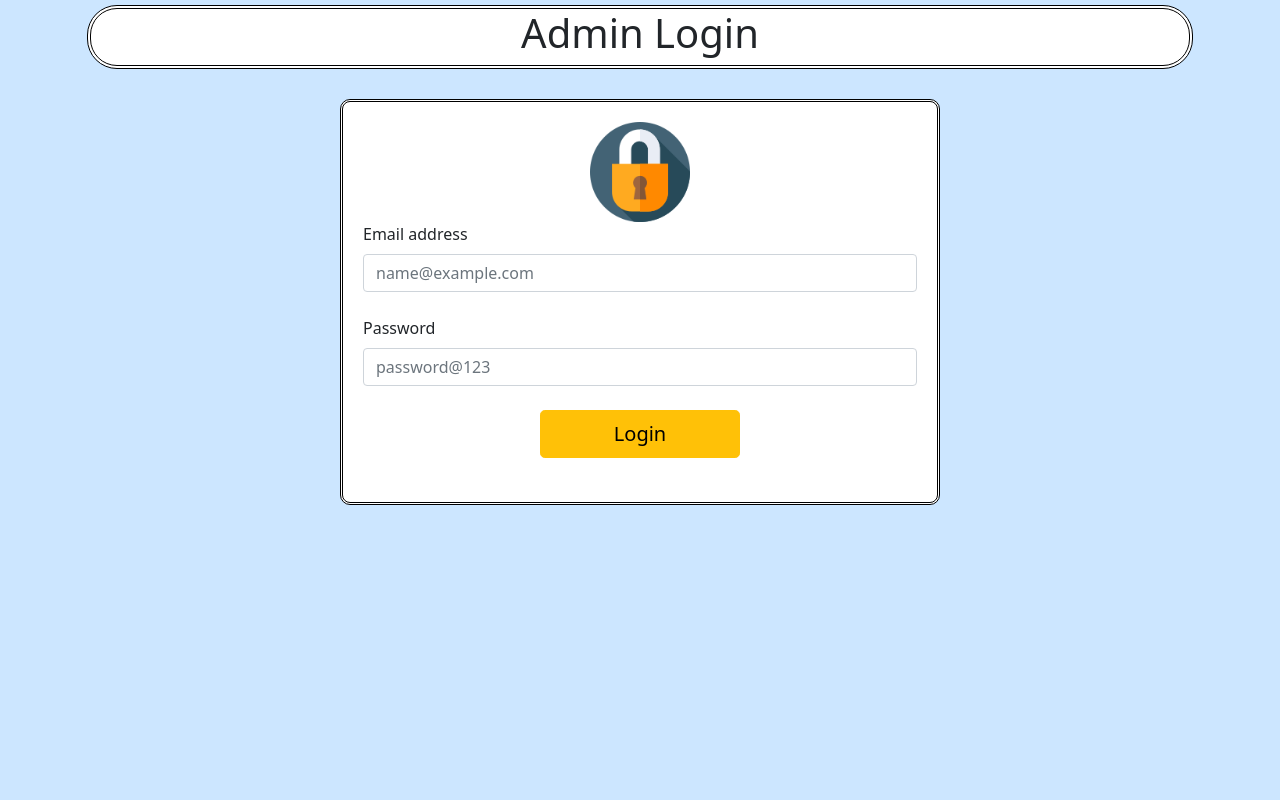
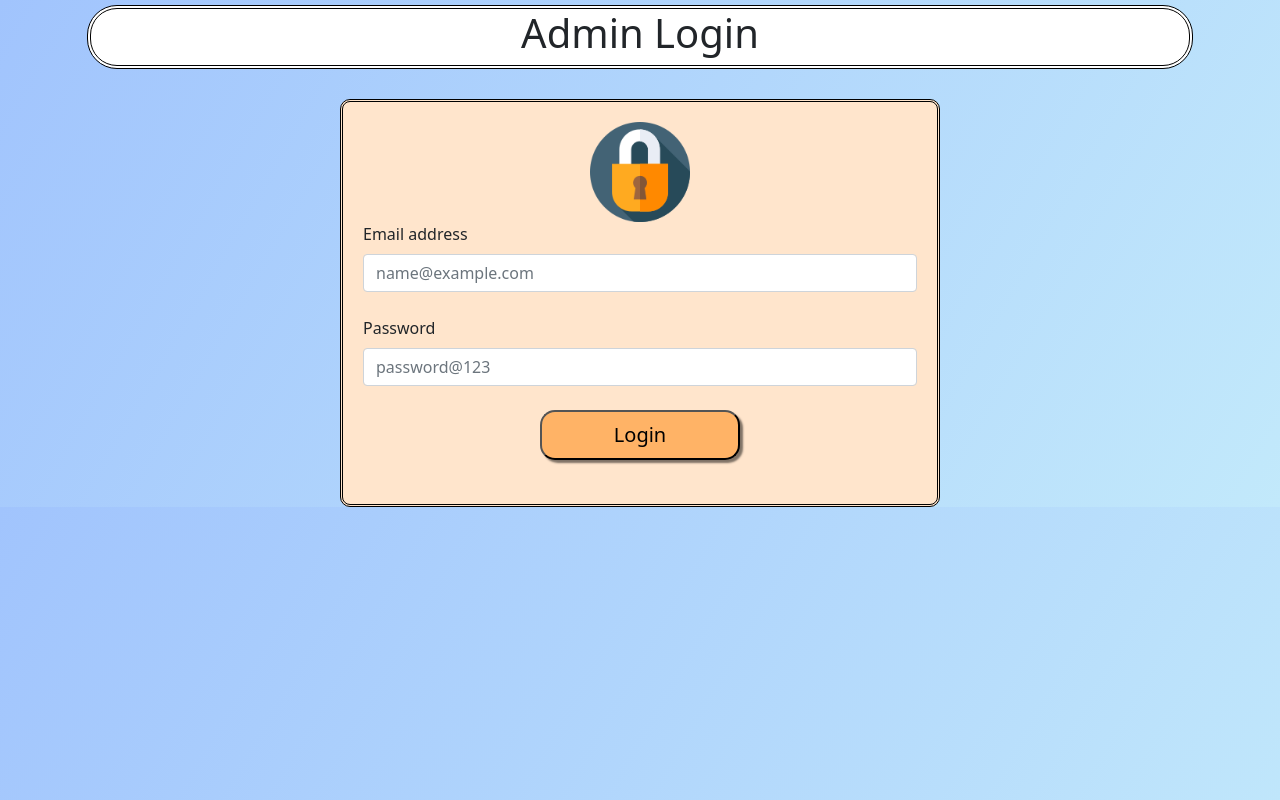
Before and after one commit to vaishnavihole/Coding-Tube, a React (Create React App) app in the folder client/: page /login in a window 1280 px wide. Built offline with nearby package versions, Linux system fonts and the light colour scheme.

Commit message:
added searchterm

```diff
--- a/client/src/Dashboard/Dashboard.css
+++ b/client/src/Dashboard/Dashboard.css
@@ -1,5 +1,5 @@
 .form-add-video{
-    background-color:rgb(245,208,161) ;
+    background-color:#ffe5cc ;
     padding: 10px;
     border-radius: 15px;
     border: 3px double black;
--- a/client/src/Dashboard/Dashboard.js
+++ b/client/src/Dashboard/Dashboard.js
@@ -123,7 +123,7 @@ function Dashboard() {
                      />
                       </div>
 
-                      <button type="button" className="btn btn-success btn-lg btn-add-video "
+                      <button type="button" className="custom-btn  btn-lg btn-add-video "
                       onClick={addVideo}
                       >
                       Add Video
--- a/client/src/Home/Home.js
+++ b/client/src/Home/Home.js
@@ -10,6 +10,7 @@ function Home() {
 
 
   const [videoData, setVideoData] =useState([]);
+  const [searchTerm, setSearchTerm] =useState('');
 
   useEffect(() => {
 
@@ -18,6 +19,16 @@ function Home() {
    })
 
   }, [])
+
+  useEffect(() =>{
+
+    axios.post('/videos/search',{
+      searchTerm: searchTerm
+    }).then(res =>{
+      setVideoData(res.data);
+    })
+
+  }, [searchTerm])
 
          return (
          <div className="container">
@@ -33,7 +44,9 @@ function Home() {
 
           <div className="search-bar">
           <img src={IcoSearch} className="ico-search" alt="search" />
-          <input type="text" className="input-search" placeholder="Search" />
+          <input type="text" className="input-search" placeholder="Search"
+          onChange={(e) => setSearchTerm(e.target.value)}
+          />
           </div>
 
 
--- a/client/src/Login/Login.css
+++ b/client/src/Login/Login.css
@@ -6,7 +6,7 @@
 
 }
 .admin-login{
-    background-color: white;
+    background-color:#ffe5cc ;
     padding: 20px;
     margin-top: 30px;
     border-radius: 10px;
--- a/client/src/Login/Login.js
+++ b/client/src/Login/Login.js
@@ -82,7 +82,7 @@ function Login() {
              </div>
 
              <div className="mb-4">
-                 <button type="button" className="btn btn-warning  btn-lg btn-login"
+                 <button type="button" className=" custom-btn  btn-lg btn-login"
                  onClick={checkLogin}
                  >Login</button>
              </div>
--- a/client/src/index.css
+++ b/client/src/index.css
@@ -1,5 +1,5 @@
 body {
-  background-color: #cce6ff;
+  background-image: linear-gradient(120deg, #a1c4fd 0%, #c2e9fb 100%);
 }
 
 code {
@@ -13,3 +13,16 @@ code {
   margin: 5px;
 
 }
+
+.custom-btn{
+  border-radius: 15px;
+  box-shadow: 3px 3px 2px rgba(0,0,0,0.5);
+  background-color: #ffb366;
+
+}
+
+.custom-btn:hover{
+  box-shadow: 3px 3px 2px black;
+  color: white;
+
+}
```
Also changed, not shown: 1 other file (tests, documents, lock files or other folders).
